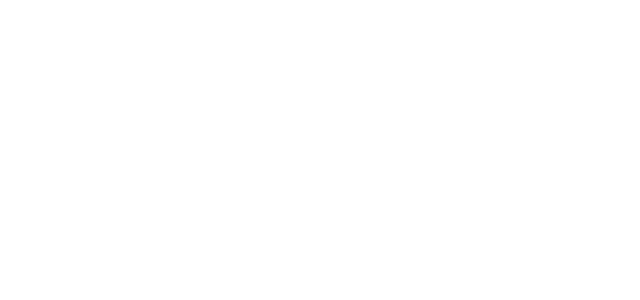
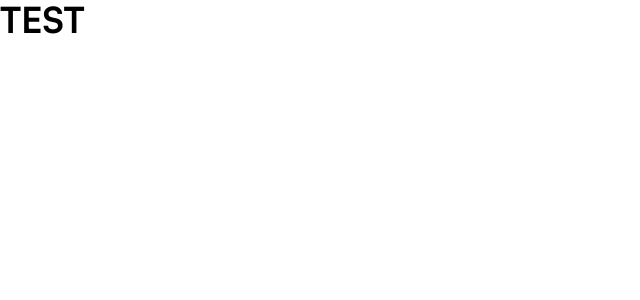
Before and after one commit to jakubslambor/jakub-slambor, a Next.js app: page / in a window 1280 px wide. Shown: the top 300 px of the page, without its empty margins (0-640 px from the left). Built offline with nearby package versions, Linux system fonts and the light colour scheme.

Commit message:
Add fonts

```diff
--- a/app/layout.tsx
+++ b/app/layout.tsx
@@ -1,9 +1,30 @@
+import { ReactNode } from 'react'
+import { Newsreader } from '@next/font/google'
+import localFont from '@next/font/local'
 import './globals.css'
-import { ReactNode } from 'react'
+
+const cabinetGrotesk = localFont({
+  variable: '--font-cabinet-grotesk',
+  src: './fonts/CabinetGrotesk-Variable.woff2',
+})
+
+const satoshi = localFont({
+  variable: '--font-satoshi',
+  src: './fonts/Satoshi-Variable.woff2',
+})
+
+const newsreader = Newsreader({
+  variable: '--font-newsreader',
+  weight: ['400'],
+  style: ['italic'],
+  subsets: ['latin'],
+})
 
 export default function RootLayout({ children }: { children: ReactNode }) {
   return (
-    <html lang='en'>
+    <html
+      lang='en'
+      className={`${newsreader.variable} ${cabinetGrotesk.variable} ${satoshi.variable}`}>
       <head />
       <body>{children}</body>
     </html>
--- a/app/page.tsx
+++ b/app/page.tsx
@@ -1,3 +1,7 @@
 export default function Home() {
-  return <main></main>
+  return (
+    <main>
+      <h1 className='text-4xl font-satoshi font-bold'>TEST</h1>
+    </main>
+  )
 }
--- a/tailwind.config.js
+++ b/tailwind.config.js
@@ -1,3 +1,5 @@
+const defaultTheme = require('tailwindcss/defaultTheme')
+
 /** @type {import('tailwindcss').Config} */
 module.exports = {
   content: [
@@ -6,7 +8,16 @@
     './components/**/*.{js,ts,jsx,tsx}',
   ],
   theme: {
-    extend: {},
+    extend: {
+      fontFamily: {
+        grotesk: [
+          'var(--font-cabinet-grotesk)',
+          ...defaultTheme.fontFamily.sans,
+        ],
+        satoshi: ['var(--font-satoshi)', ...defaultTheme.fontFamily.sans],
+        serif: ['var(--font-newsreader)', ...defaultTheme.fontFamily.serif],
+      },
+    },
   },
   plugins: [],
 }
```
Also changed, not shown: app/fonts/CabinetGrotesk-Variable.woff2 (added), app/fonts/Satoshi-Variable.woff2 (added).
